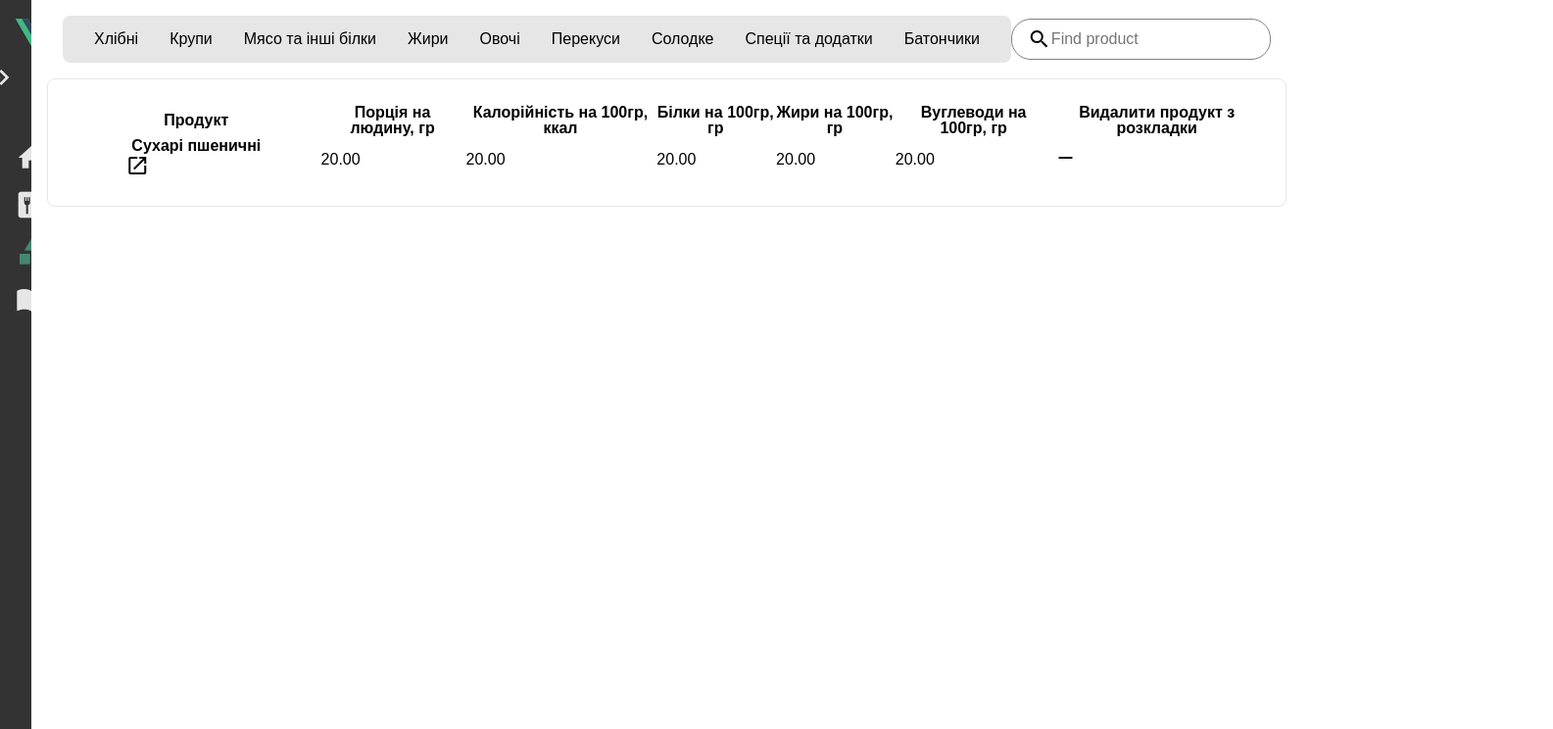
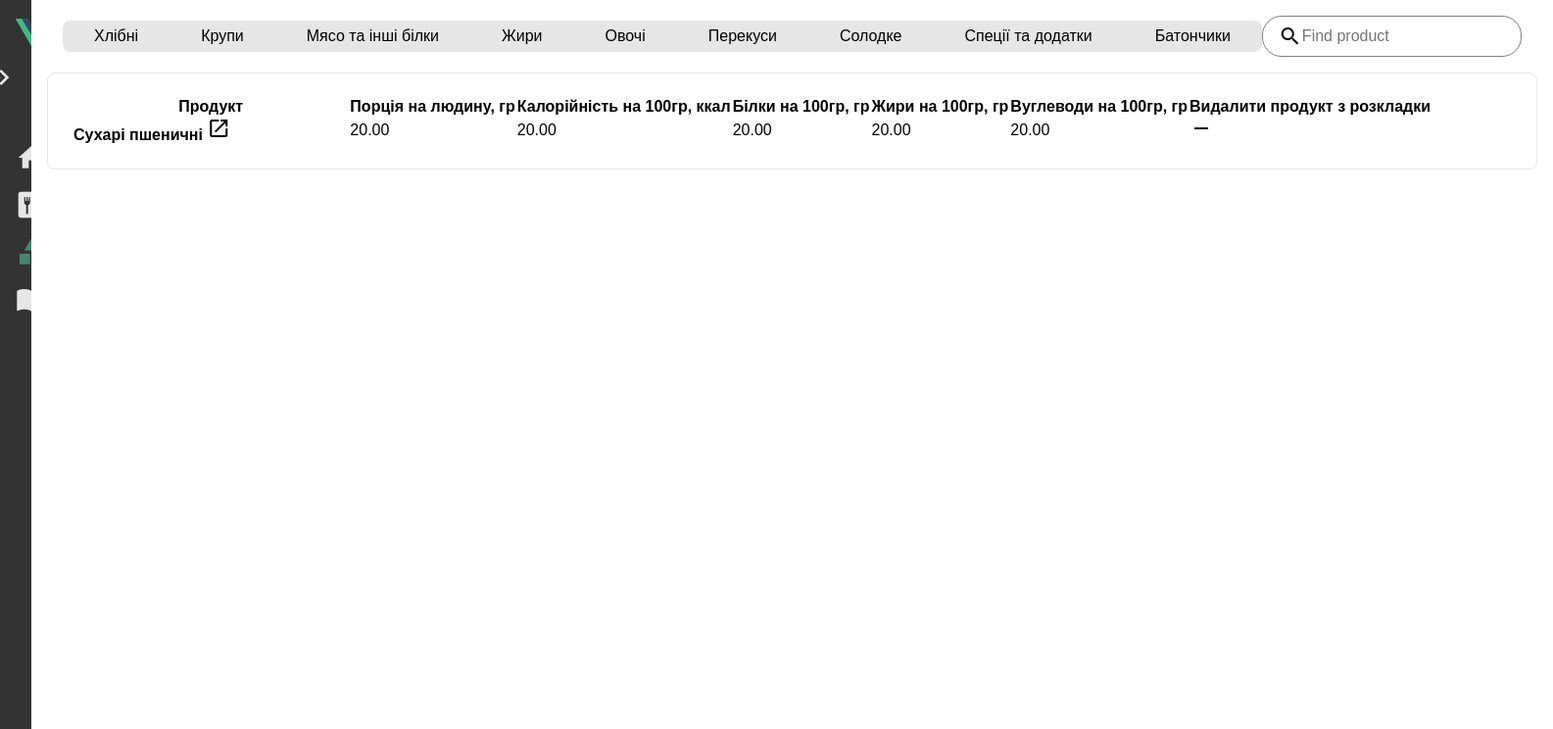
Before and after one commit to LiliaBilous/HikkingMenu, a Vue app in the folder HikkingMenu/: page /products in a window 1280 px wide. Shown: the top 744 px of the page at 98% size, 1585 px wide, since content can reach past the window. Built offline with nearby package versions, Linux system fonts and the light colour scheme.

Commit message:
minor changes

```diff
--- a/HikkingMenu/src/views/Products.vue
+++ b/HikkingMenu/src/views/Products.vue
@@ -5,22 +5,18 @@ export default {
   data() {
     return {
       products,
-      title: ""
+      title: "",
     };
   },
   computed: {
-      productGroup() {
-
-      },
-      productsOfGroup(){
-
-      }
+    productGroup() {},
+    productsOfGroup() {},
+  },
+  methods: {
+    activeGroup() {
+      console.log();
     },
-    methods: {
-      activeGroup(){
-
-      }
-    },
+  },
 };
 </script>
 <template>
@@ -28,14 +24,15 @@ export default {
     <div class="products__container">
       <div class="products__header">
         <nav class="products__header-navigation">
-          <ul class="navigation-list">
+          <ul class="header-navigation__list">
             <li
               v-for="product in products"
               :key="product.title"
-              class="navigation-item active-item"
-              @click="activeGroup()"
+              class="header-navigation__item active-item"
             >
-              {{ product.title }}
+              <a href="#" @click="activeGroup" class="header-navigation__link">{{
+                product.title
+              }}</a>
             </li>
           </ul>
         </nav>
@@ -45,7 +42,7 @@ export default {
         </div>
       </div>
       <div class="products__list product-list">
-        <h2 class="product-list__title">{{  }}</h2>
+        <h2 class="product-list__title">{{}}</h2>
         <table class="product-list__table">
           <thead>
             <tr class="table__header">
@@ -110,16 +107,18 @@ export default {
   }
 }
 
-.navigation {
-  &-list {
+.header-navigation {
+  &__list {
     display: flex;
     flex-direction: row;
     width: max-content;
     background-color: #e6e6e6;
     border-radius: 0.5rem;
+  }
+  &__item {
     padding: 0.5rem 1rem;
   }
-  &-item {
+  &__link {
     padding: 0.5rem 1rem;
   }
 }
```
